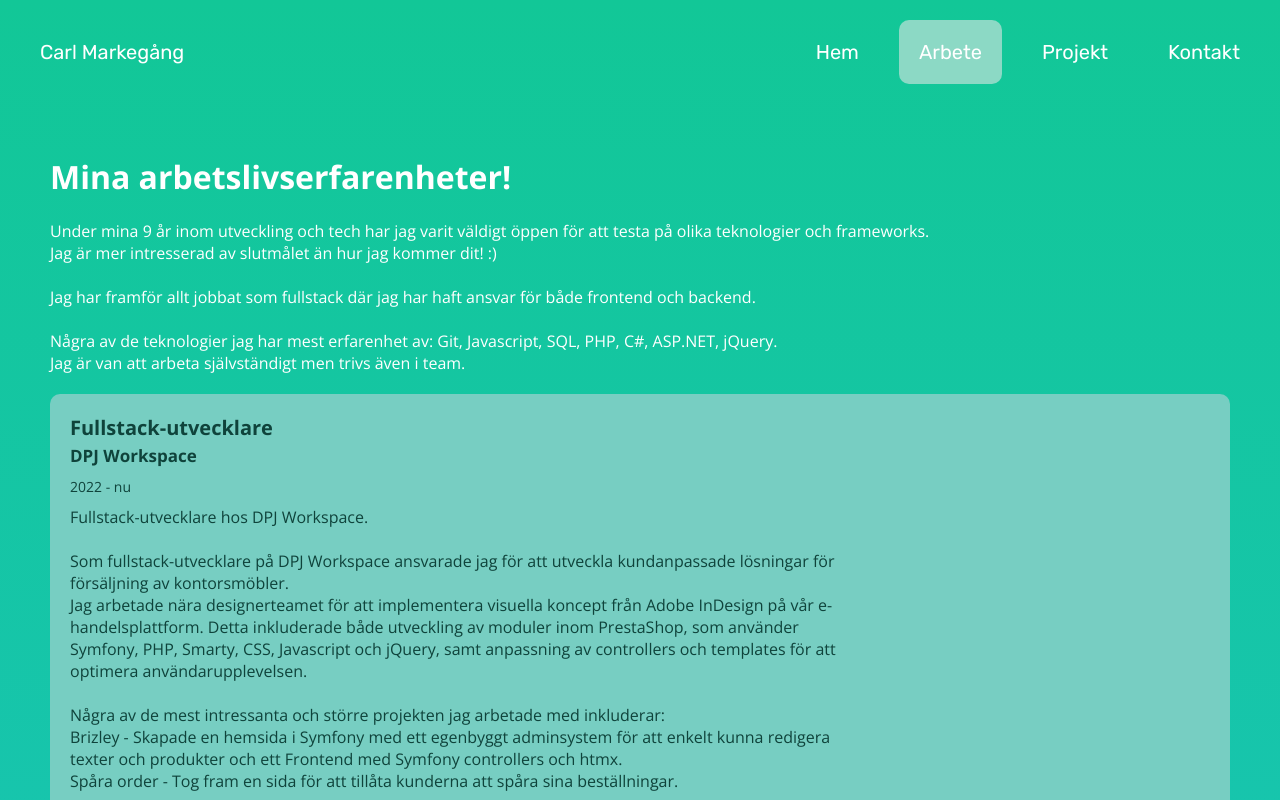
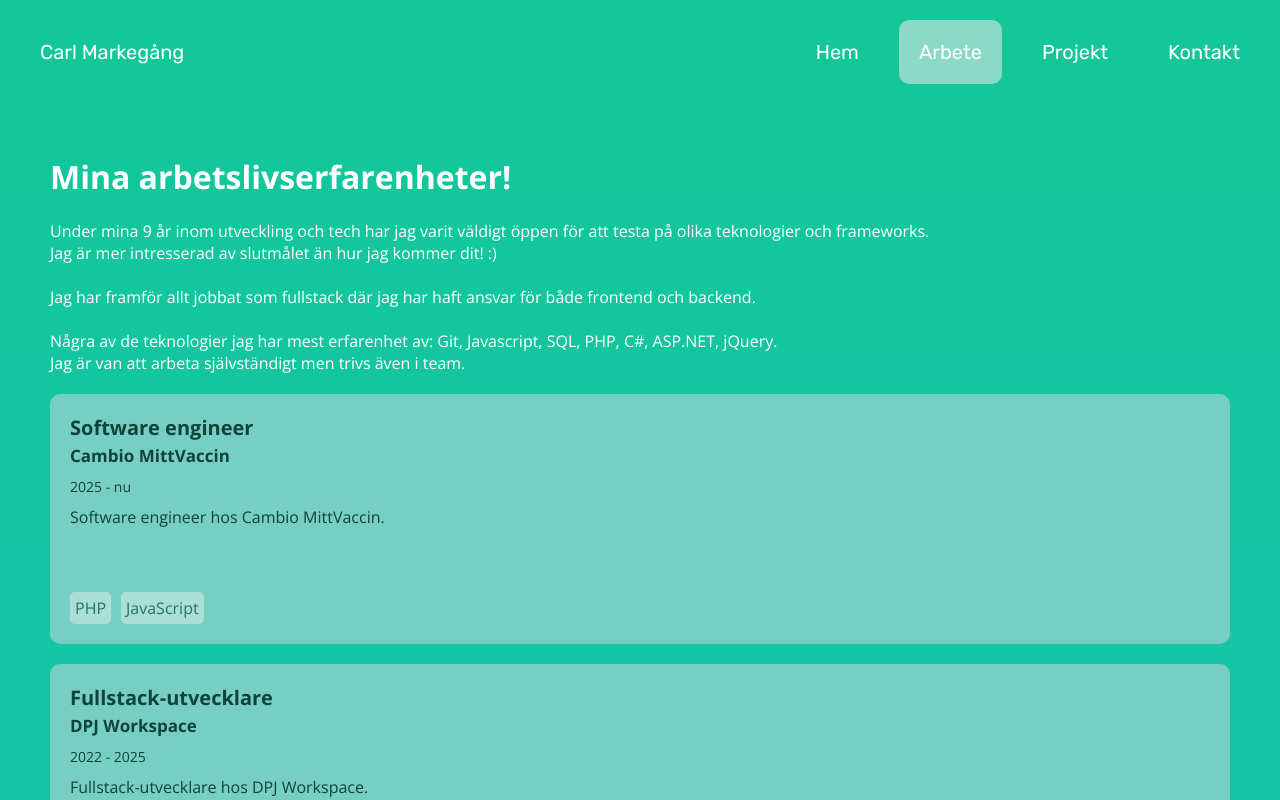
Before and after one commit to carlmarkegang/portfolio-v2, a Next.js app in the folder portfolio/: page /work in a window 1280 px wide. Shown: the top 800 px of the page. Built offline with nearby package versions, Linux system fonts and the light colour scheme.

Commit message:
add Cambio MittVaccin

```diff
--- a/portfolio/src/app/work/page.tsx
+++ b/portfolio/src/app/work/page.tsx
@@ -18,9 +18,18 @@ export default function Work() {
 
       <div className="projects">
         <ProjectBlock
+          title="Software engineer"
+          name="Cambio MittVaccin"
+          years="2025 - nu"
+          link=""
+          image=""
+          tags={["PHP", "JavaScript"]}
+          description="Software engineer hos Cambio MittVaccin.<br><br>" />
+
+        <ProjectBlock
           title="Fullstack-utvecklare"
           name="DPJ Workspace"
-          years="2022 - nu"
+          years="2022 - 2025"
           link=""
           image=""
           tags={["PHP", "PrestaShop", "Symfony", "JavaScript", "jQuery", "Sass", "MariaDB"]}
```
